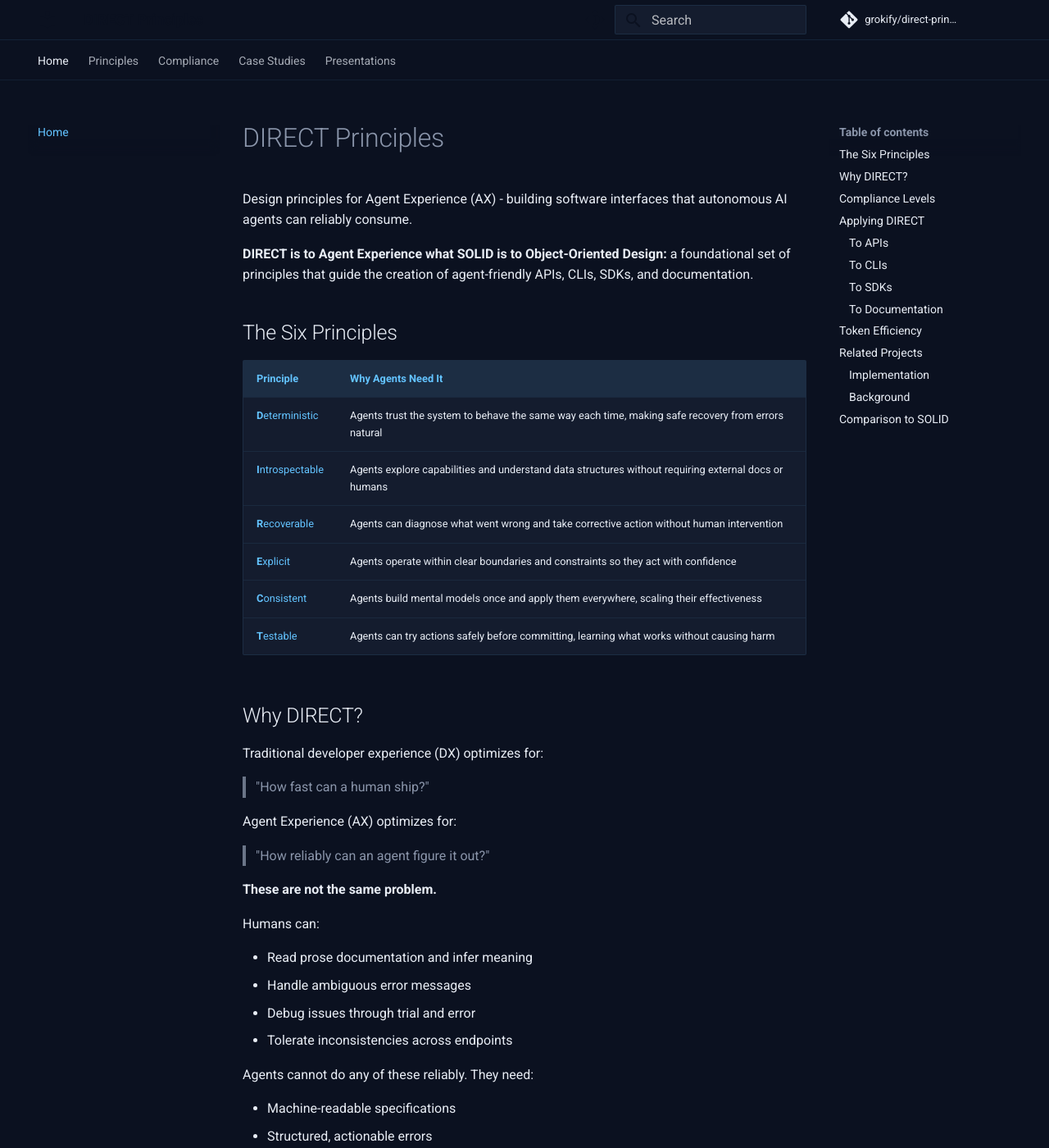
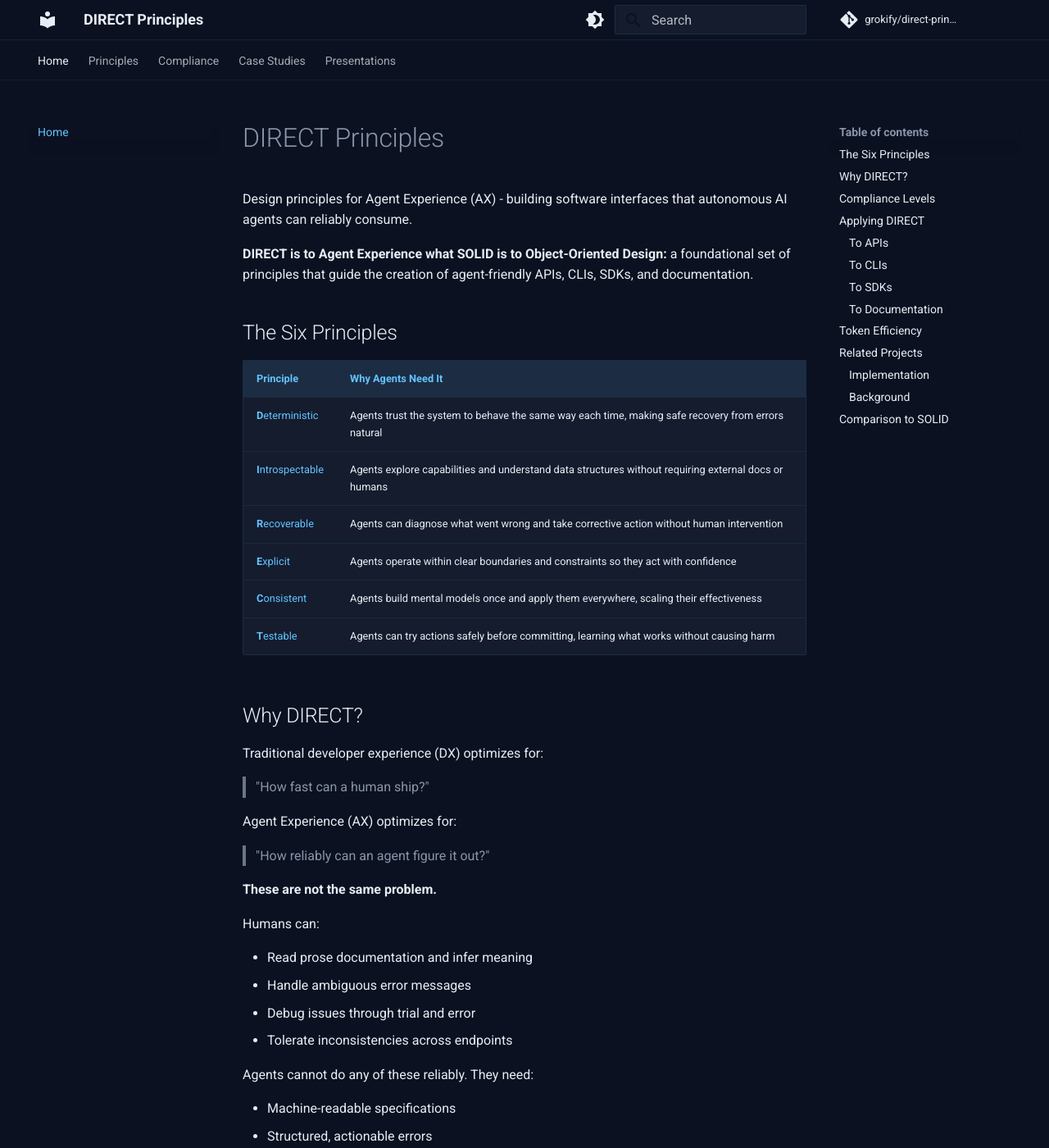
Before and after one commit to grokify/direct-principles, an MkDocs documentation site: the page built from docs/home.md, in a window 1280 px wide and 1400 px high. Shown: the whole window at 82% size. Built offline with MkDocs 1.6.1 and Material for MkDocs 9.7.7, drawn with Linux system fonts in a browser that asks for light colours; comment, search, counter and statistics services are not loaded.

Commit message:
fix: make header elements visible on dark background
Add CSS rules to ensure all header elements (title, buttons, icons,
repository link) display with light colors on the dark theme.

Co-Authored-By: Claude Opus 4.5 <noreply@anthropic.com>

```diff
--- a/docs/stylesheets/custom.css
+++ b/docs/stylesheets/custom.css
@@ -124,6 +124,23 @@
   color: #63c3ff;
 }
 
+/* Header elements - ensure visibility on dark background */
+[data-md-color-scheme="slate"] .md-header {
+  color: #e8edf5;
+}
+
+[data-md-color-scheme="slate"] .md-header__button {
+  color: #e8edf5;
+}
+
+[data-md-color-scheme="slate"] .md-header__title {
+  color: #e8edf5;
+}
+
+[data-md-color-scheme="slate"] .md-header__topic {
+  color: #e8edf5;
+}
+
 /* Repository link in header */
 [data-md-color-scheme="slate"] .md-header__source {
   display: flex !important;
@@ -137,8 +154,16 @@
   color: #e8edf5;
 }
 
+[data-md-color-scheme="slate"] .md-source__icon svg {
+  fill: #e8edf5;
+}
+
 [data-md-color-scheme="slate"] .md-source__repository {
   color: #e8edf5;
+}
+
+[data-md-color-scheme="slate"] .md-source__facts {
+  color: #8a95aa;
 }
 
 /* Search */
```
